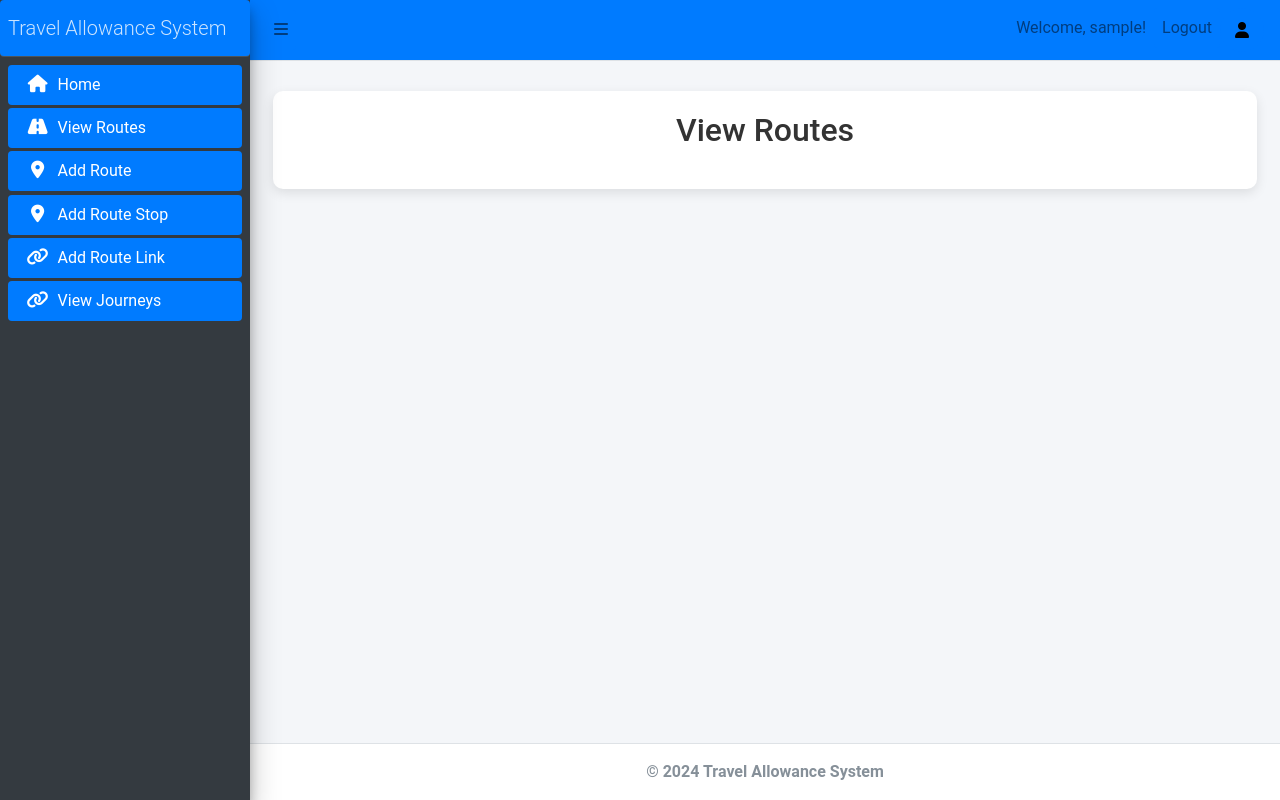
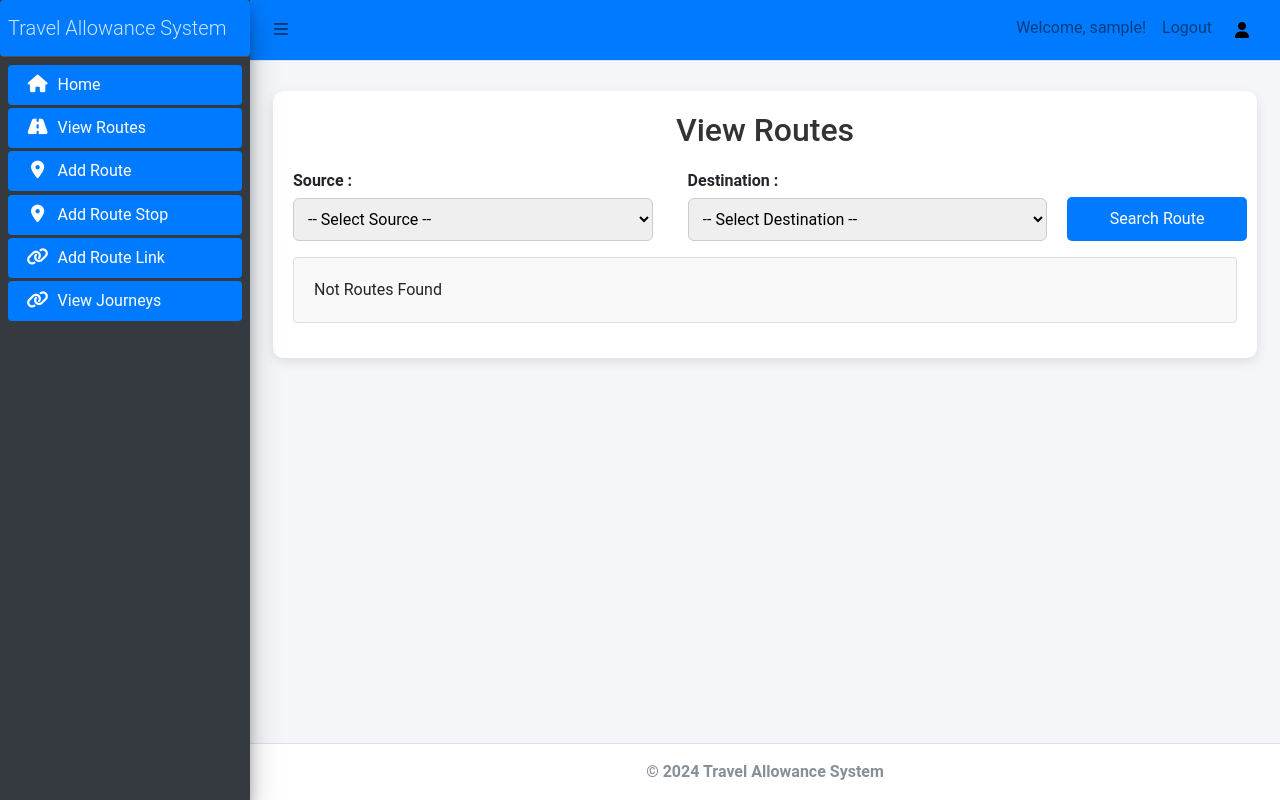
Before and after one commit to afsxl/Travel-Allowance, a Django app: page /ta/view-routes/ in a window 1280 px wide. Run offline with Django 4.2, Linux system fonts and the light colour scheme; the visitor is signed in with stand-in values (Sample User, id 1); data that the repository does not hold is empty; some libraries are stand-ins or nearby versions.

Commit message:
Updated with thier code

```diff
--- a/ta/templates/add_route_link.html
+++ b/ta/templates/add_route_link.html
@@ -145,9 +145,7 @@
     }
 
     select:focus,
-    input[type="number"
-
-    ]:focus {
+    input:focus {
         border-color: #007bff;
         outline: none;
     }
--- a/ta/templates/view_routes.html
+++ b/ta/templates/view_routes.html
@@ -5,7 +5,42 @@
 {% block content %}
 <div class="container">
     <h1>View Routes</h1>
+    <form method="POST">
+        {% csrf_token %}
+
+        <div class="form-group">
+            <div class="row">
+                <div class="col">
+                    <label for="source">Source :</label>
+                    <select id="source" name="source" required>
+                        <option value="" selected disabled>-- Select Source --</option>
+                        {% for stop in stops %}
+                        <option value="{{ stop.id }}">{{ stop.name }}</option>
+                        {% endfor %}
+                    </select>
+                </div>
+
+                <div class="col">
+                    <label for="destination">Destination :</label>
+                    <select id="destination" name="destination" required>
+                        <option value="" selected disabled>-- Select Destination --</option>
+                        {% for stop in stops %}
+                        <option value="{{ stop.id }}">{{ stop.name }}</option>
+                        {% endfor %}
+                    </select>
+                </div>
+                <div class="search-button-container">
+                    <button type="submit">Search Route</button>
+                </div>
+            </div>
+        </div>
+    </form>
     <div class="list-group">
+        {% if not routesWithPaths %}
+        <div class="list-group-item">
+            Not Routes Found
+        </div>
+        {% else %}
         {% for routeWithPaths in routesWithPaths %}
         <div class="list-group-item">
             <h3>{{ routeWithPaths.route.source.name }} → {{ routeWithPaths.route.destination.name }}</h3>
@@ -35,10 +70,26 @@
             {% endif %}
         </div>
         {% endfor %}
+        {% endif %}
     </div>
 </div>
 
 <style>
+    .row {
+        display: flex;
+        justify-content: space-between;
+        margin-bottom: 15px;
+    }
+
+    .col {
+        flex: 2;
+        margin-right: 5px;
+    }
+
+    .col:last-child {
+        margin-right: 0;
+    }
+
     .container {
         background-color: white;
         padding: 20px;
@@ -81,5 +132,50 @@
     .btn:hover {
         opacity: 0.8;
     }
+
+    label {
+        font-weight: bold;
+        margin-bottom: 5px;
+        display: block;
+    }
+
+    select,
+    input[type="number"] {
+        width: 100%;
+        padding: 10px;
+        border: 1px solid #ccc;
+        border-radius: 6px;
+        font-size: 1rem;
+        box-sizing: border-box;
+        transition: border-color 0.3s ease;
+    }
+
+    select:focus,
+    input:focus {
+        border-color: #007bff;
+        outline: none;
+    }
+
+    button {
+        padding: 10px;
+        background-color: #007bff;
+        color: white;
+        border: none;
+        border-radius: 5px;
+        cursor: pointer;
+        transition: background-color 0.3s ease;
+    }
+
+    button:hover {
+        background-color: #0056b3;
+    }
+
+    .search-button-container {
+        display: flex;
+        flex-direction: column;
+        flex: 1;
+        margin-right: 5px;
+        justify-content: end;
+    }
 </style>
 {% endblock %}
--- a/ta/views.py
+++ b/ta/views.py
@@ -114,12 +114,26 @@ def view_profile(request):
 
 @login_required
 def view_routes(request):
+    routeStops = RouteStop.objects.filter(
+        Q(verified=True) | Q(createdBy=request.user)
+    ).exclude(type=StopTypes.INTERMEDIATE_STOP)
     routes = Route.objects.filter(Q(verified=True) | Q(createdBy=request.user))
+
     routesWithPaths = []
+
+    if request.method == "POST":
+        sourceId = request.POST.get("source")
+        destinationId = request.POST.get("destination")
+        routes = routes.filter(source=sourceId, destination=destinationId)
+
     for route in routes:
         routePaths = RoutePath.objects.filter(route=route).order_by("order")
         routesWithPaths.append({"route": route, "routePaths": routePaths})
-    return render(request, "view_routes.html", {"routesWithPaths": routesWithPaths})
+    return render(
+        request,
+        "view_routes.html",
+        {"routesWithPaths": routesWithPaths, "stops": routeStops},
+    )
 
 
 @login_required
```
